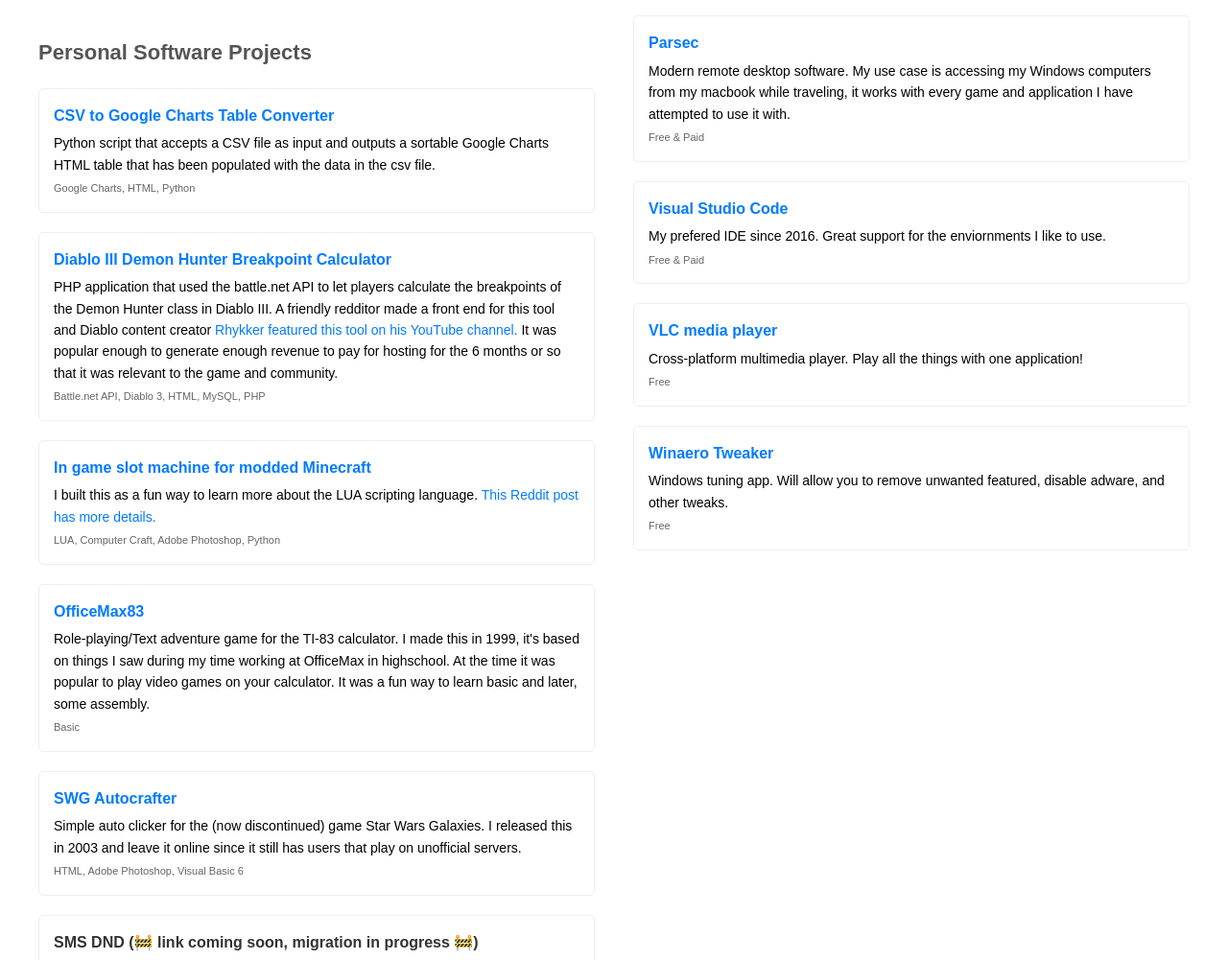
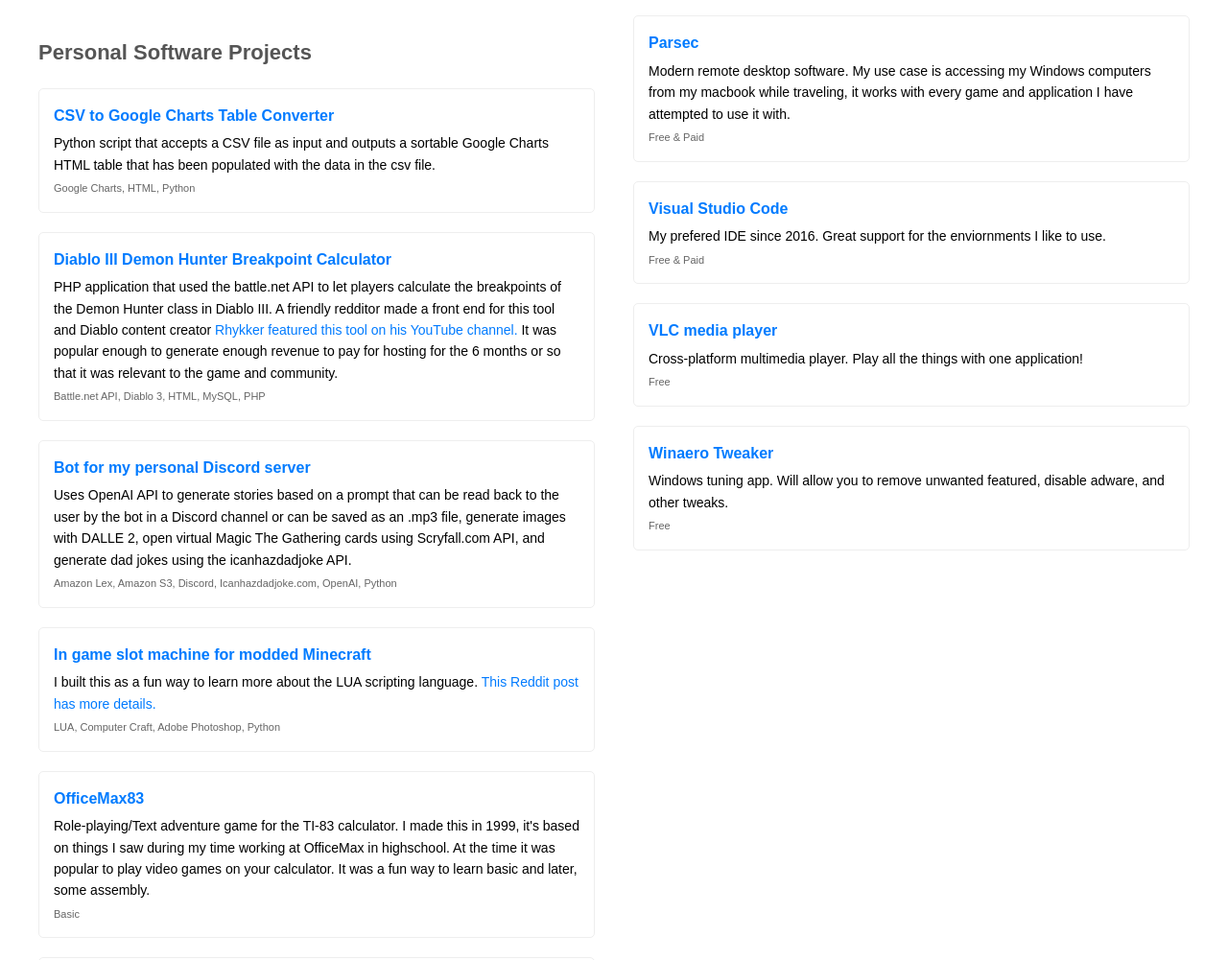
Before and after one commit to curtismorris/curtismorris.com, a plain HTML site: page index.html in a window 1280 px wide. Shown: the part 99-1100 px from the top of the page at 96% size. Drawn offline with Linux system fonts and the light colour scheme.

Commit message:
Added discord bot text

```diff
--- a/index.html
+++ b/index.html
@@ -159,6 +159,12 @@
             </div>
 
             <div class="project">
+                <div class="project-title"><a href="https://github.com/curtismorris/discord_bot" target="_blank">Bot for my personal Discord server</a></div>
+                <div class="project-description">Uses OpenAI API to generate stories based on a prompt that can be read back to the user by the bot in a Discord channel or can be saved as an .mp3 file, generate images with DALLE 2, open virtual Magic The Gathering cards using Scryfall.com API, and generate dad jokes using the icanhazdadjoke API. </div>
+                <div class="project-built-with">Amazon Lex, Amazon S3, Discord, Icanhazdadjoke.com, OpenAI, Python</div>
+            </div>
+
+            <div class="project">
                 <div class="project-title"><a href="https://pastebin.com/6HBmgNZx" target="_blank">In game slot machine for modded Minecraft</a></div>
                 <div class="project-description">I built this as a fun way to learn more about the LUA scripting language. <a href="https://www.reddit.com/r/feedthebeast/comments/3btirm/i_created_a_slot_machine_using_computercraft/" target="_blank">This Reddit post has more details.</a> </div>
                 <div class="project-built-with">LUA, Computer Craft, Adobe Photoshop, Python</div>
```
